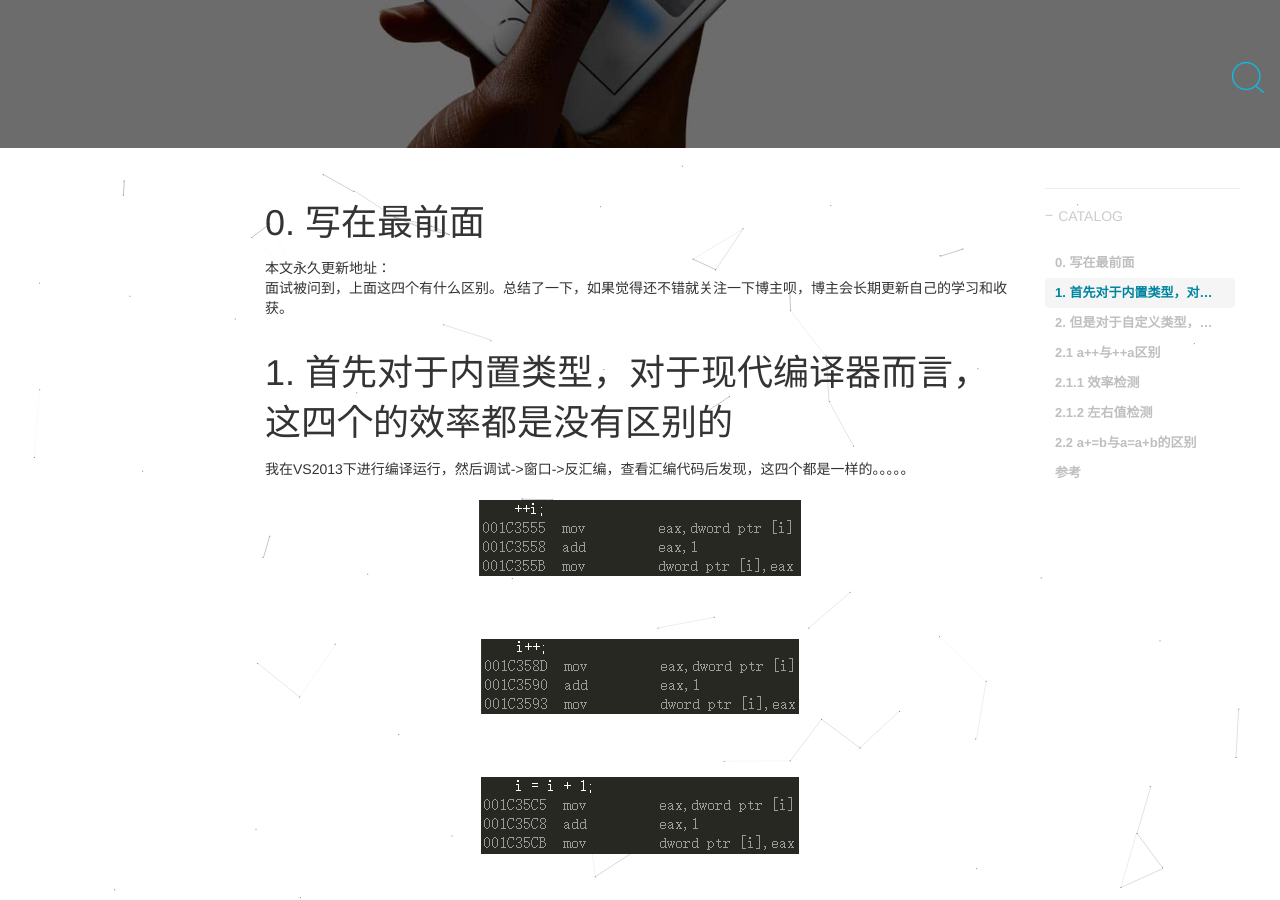
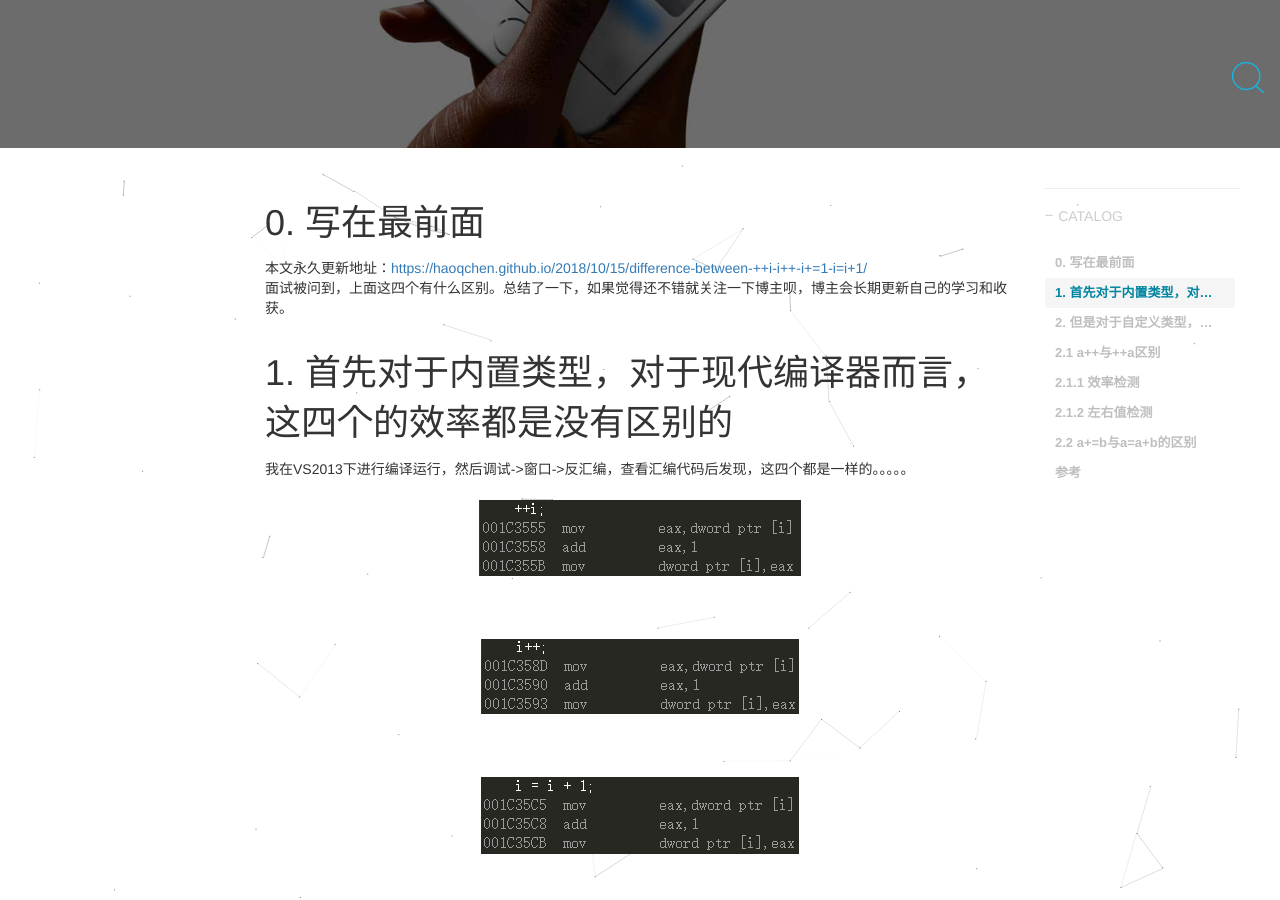
Before and after one commit to HaoQChen/HaoQChen.github.io, a Jekyll site: the page built from _posts/2018-10-15-difference-between-++i-i++-i+=1-i=i+1.md, in a window 1280 px wide and 900 px high, scrolled down 373 px. Built offline with Jekyll 4.4.1, drawn with Linux system fonts in a browser that asks for light colours; nearby versions of some CDN libraries; comment, search, counter and statistics services are not loaded.

Commit message:
add link

```diff
--- a/_posts/2018-10-15-difference-between-++i-i++-i+=1-i=i+1.md
+++ b/_posts/2018-10-15-difference-between-++i-i++-i+=1-i=i+1.md
@@ -15,7 +15,7 @@ tags:
 ---
 
 # 0. 写在最前面
-本文永久更新地址：[](https://haoqchen.github.io/2018/10/15/difference-between-++i-i++-i+=1-i=i+1/)
+本文永久更新地址：<https://haoqchen.github.io/2018/10/15/difference-between-++i-i++-i+=1-i=i+1/>
 面试被问到，上面这四个有什么区别。总结了一下，如果觉得还不错就关注一下博主呗，博主会长期更新自己的学习和收获。
 
 # 1. 首先对于内置类型，对于现代编译器而言，这四个的效率都是没有区别的
```
